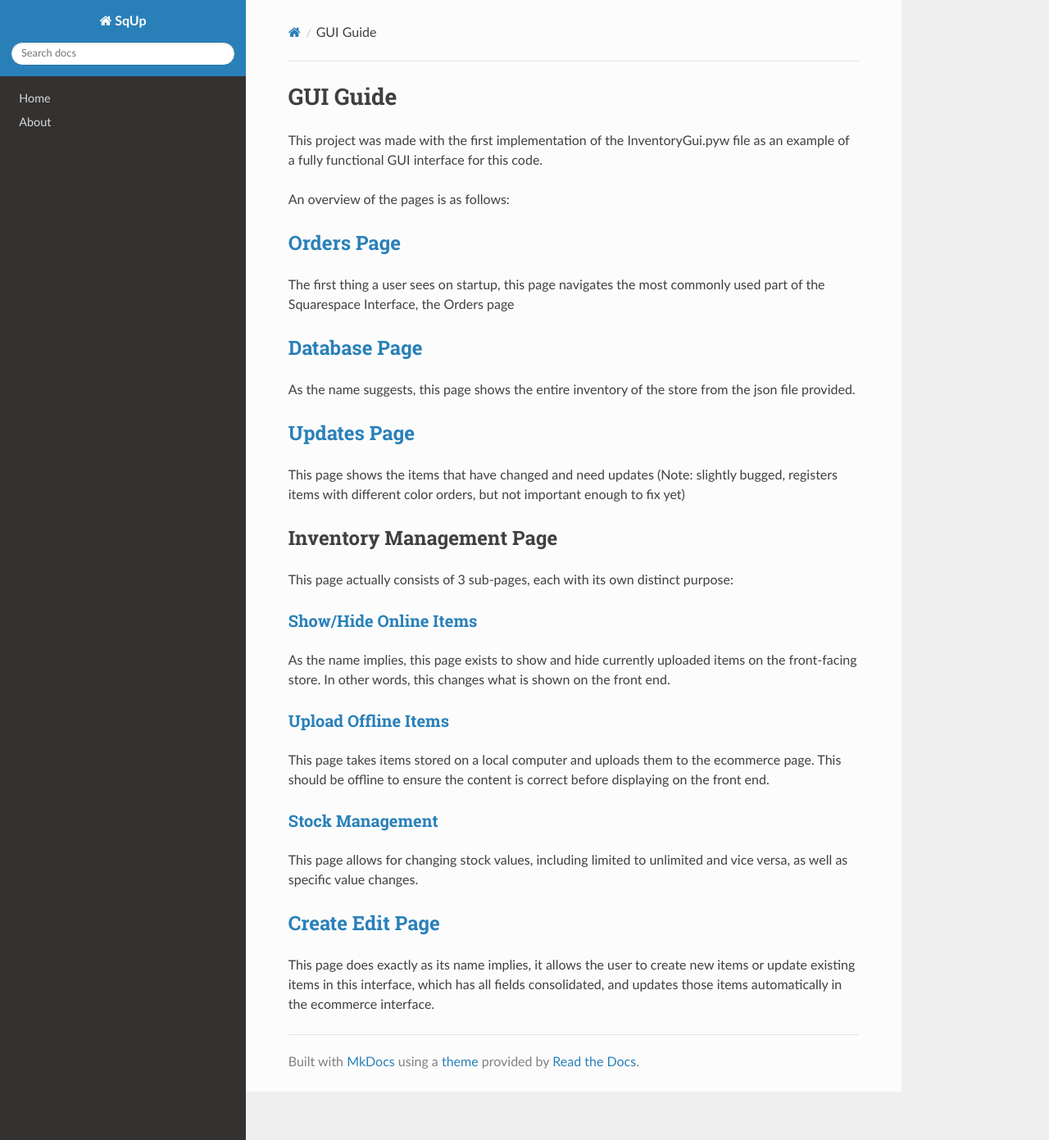
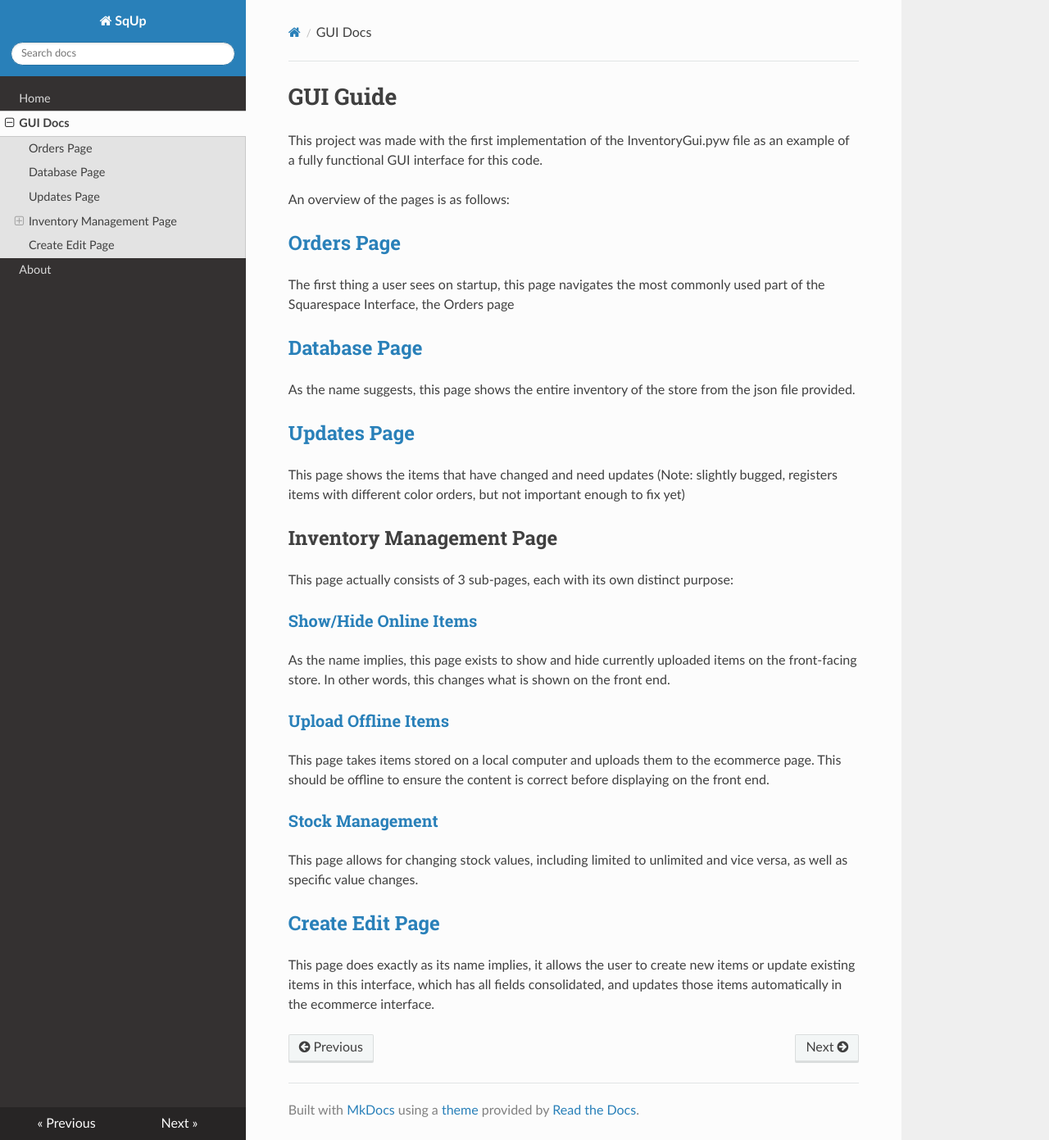
Before and after one commit to Ninjaura314/squp, an MkDocs documentation site: the page built from docs/gui-guide/index.md, in a window 1280 px wide and 1391 px high. Shown: the whole window at 82% size. Built offline with MkDocs 1.6.1, drawn with Linux system fonts in a browser that asks for light colours; nearby versions of some CDN libraries; some of the changed lines change nothing that is shown.

Commit message:
8/30/19: - Updated naming to work better - Updated links so that they work now - Updated navigation

```diff
--- a/docs/gui-guide/gui-guide.md
+++ b/docs/gui-guide/index.md
@@ -6,17 +6,17 @@
 
 An overview of the pages is as follows:
 
-## [Orders Page](/orders-page.md)
+## [Orders Page](./orders-page)
 
 The first thing a user sees on startup, this page navigates the most
 commonly used part of the Squarespace Interface, the Orders page
 
-## [Database Page](/database-page.md)
+## [Database Page](./database-page)
 
 As the name suggests, this page shows the entire inventory of the store
 from the json file provided.
 
-## [Updates Page](/updates-page.md)
+## [Updates Page](./updates-page)
 
 This page shows the items that have changed and need updates (Note:
 slightly bugged, registers items with different color orders, but not
@@ -27,24 +27,24 @@
 This page actually consists of 3 sub-pages, each with its own
 distinct purpose:
 
-### [Show/Hide Online Items](/inventory/show-hide.md)
+### [Show/Hide Online Items](./inventory/show-hide)
 
 As the name implies, this page exists to show and hide currently
 uploaded items on the front-facing store. In other words, this changes
 what is shown on the front end.
 
-### [Upload Offline Items](/inventory/upload-offline.md)
+### [Upload Offline Items](./inventory/upload-offline)
 
 This page takes items stored on a local computer and uploads them to the
 ecommerce page. This should be offline to ensure the content is correct
 before displaying on the front end.
 
-### [Stock Management](/inventory/stock-management.md)
+### [Stock Management](./inventory/stock-management)
 
 This page allows for changing stock values, including limited to
 unlimited and vice versa, as well as specific value changes.
 
-## [Create Edit Page](/create-edit.md)
+## [Create Edit Page](./create-edit)
 
 This page does exactly as its name implies, it allows the user to
 create new items or update existing items in this interface, which has
--- a/mkdocs.yml
+++ b/mkdocs.yml
@@ -1,5 +1,6 @@
 site_name: SqUp
 nav:
   - Home: index.md
+  - GUI Docs: gui-guide/index.md
   - About: about.md
 theme: readthedocs
```
Also changed, not shown: docs/gui-guide/orders-page.md (line endings or trailing spaces).
